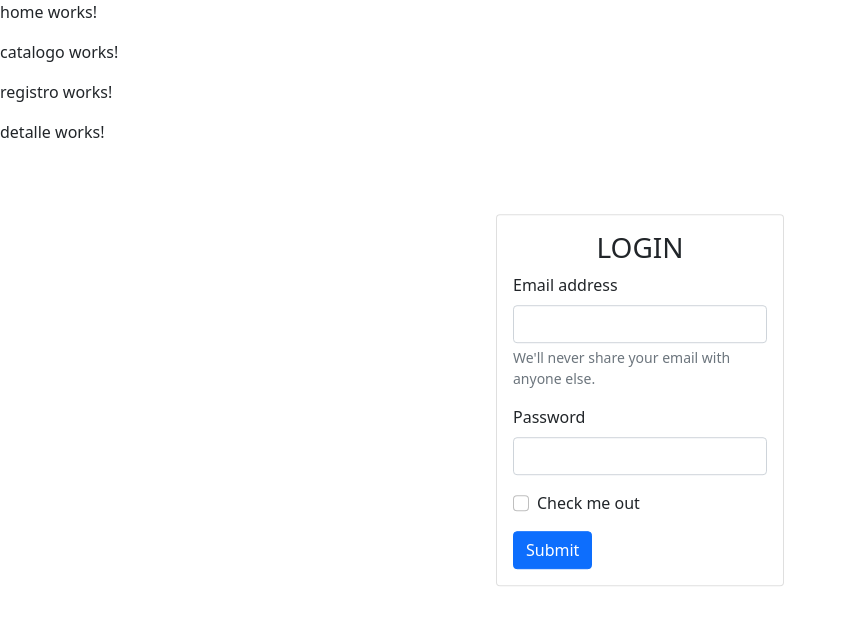
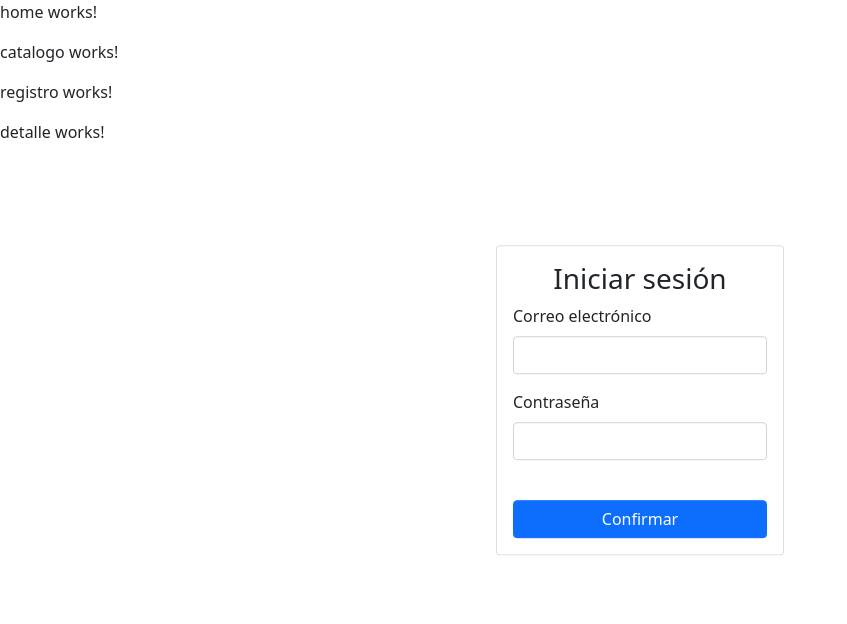
Before and after one commit to emanueljgomez/tp2, an Angular app: page / in a window 1280 px wide. Shown: the top 624 px of the page, without its empty margins (0-847 px from the left). Built offline with nearby package versions, Linux system fonts and the light colour scheme.

Commit message:
Login component: working on visual design and field validation

```diff
--- a/src/app/app.module.ts
+++ b/src/app/app.module.ts
@@ -2,6 +2,7 @@ import { NgModule } from '@angular/core';
 import { BrowserModule } from '@angular/platform-browser';
 
 import { AppRoutingModule } from './app-routing.module';
+import { FormsModule,ReactiveFormsModule } from '@angular/forms';
 import { AppComponent } from './app.component';
 import { HomeComponent } from './home/home.component';
 import { CatalogoComponent } from './catalogo/catalogo.component';
@@ -20,7 +21,8 @@ import { DetalleComponent } from './detalle/detalle.component';
   ],
   imports: [
     BrowserModule,
-    AppRoutingModule
+    AppRoutingModule,
+    FormsModule,ReactiveFormsModule
   ],
   providers: [],
   bootstrap: [AppComponent]
--- a/src/app/login/login.component.html
+++ b/src/app/login/login.component.html
@@ -1,21 +1,27 @@
 <div class="card position-absolute top-50 start-50 translate-middle" style="width: 18rem;">
     <div class="card-body">
-<h3 class="text-center">LOGIN</h3>
-<form>
+<h3 class="text-center">Iniciar sesión</h3>
+
+<form [formGroup]="myForm" (ngSubmit)="registro()">   <!-- Bindear directiva FormGroup declarada en login.component.ts -->
+<!-- El metodo 'registro' (declarado en login.component.ts) se ejecuta al activarse el evento 'submit' (type="submit") del botón de confirmación -->
     <div class="mb-3">
-      <label for="exampleInputEmail1" class="form-label">Email address</label>
-      <input type="email" class="form-control" id="exampleInputEmail1" aria-describedby="emailHelp">
-      <div id="emailHelp" class="form-text">We'll never share your email with anyone else.</div>
+      <label for="exampleInputEmail1" class="form-label">Correo electrónico</label>
+      <input type="email" class="form-control" id="exampleInputEmail1" formControlName="user">  <!-- Directiva 'formControlName': bindea los campos declarados en login.component.ts -->
+        <div *ngIf="myForm.get('user').errors && myForm.get('user').dirty" style="color:red; font-size:11px;">
+            Debe ingresar una dirección de correo electrónico
+        </div>
     </div>
+
     <div class="mb-3">
-      <label for="exampleInputPassword1" class="form-label">Password</label>
-      <input type="password" class="form-control" id="exampleInputPassword1">
+      <label for="exampleInputPassword1" class="form-label">Contraseña</label>
+      <input type="password" class="form-control" id="exampleInputPassword1" formControlName="password">
+         <div *ngIf="myForm.get('password').errors && myForm.get('password').dirty" style="color:red; font-size:11px;">
+            Debe ingresar su contraseña
+        </div>
     </div>
-    <div class="mb-3 form-check">
-      <input type="checkbox" class="form-check-input" id="exampleCheck1">
-      <label class="form-check-label" for="exampleCheck1">Check me out</label>
-    </div>
-    <button type="submit" class="btn btn-primary">Submit</button>
+
+    <br>
+    <button type="submit" class="btn btn-primary container-md">Confirmar</button>
   </form>
 </div>
 </div>
--- a/src/app/login/login.component.ts
+++ b/src/app/login/login.component.ts
@@ -1,4 +1,5 @@
 import { Component, OnInit } from '@angular/core';
+import { FormBuilder,FormGroup,Validators } from '@angular/forms';  // Activar herramientas de Reactive Forms
 
 @Component({
   selector: 'app-login',
@@ -7,7 +8,20 @@ import { Component, OnInit } from '@angular/core';
 })
 export class LoginComponent implements OnInit {
 
-  constructor() { }
+  myForm:FormGroup  // Declarar la directiva FormGroup que luego será asignada al elemento 'form' en login.component.html
+
+  constructor(
+    private fb:FormBuilder  // Inyección de dependencias: declarar variable clase 'fb' (objeto) de tipo FormBuilder
+  ) {
+    this.myForm=this.fb.group({ // Lógica del formulario (campos)
+      user:["",[Validators.required]],
+      password:["",[Validators.required]],
+    })
+  }
+
+  registro(){ // Método que se ejecuta al presionar el botón 'submit' en el formulario
+    console.log(this.myForm.value)
+  }
 
   ngOnInit(): void {
   }
```
